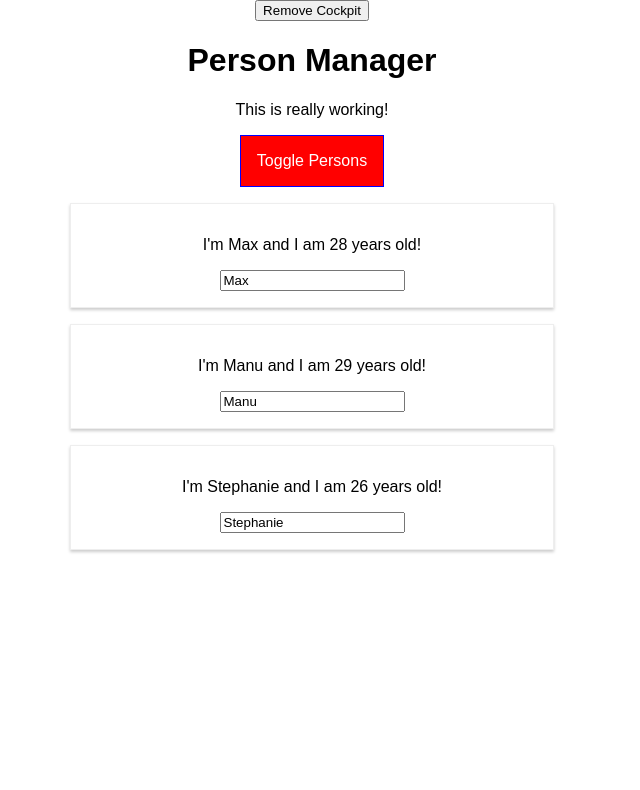
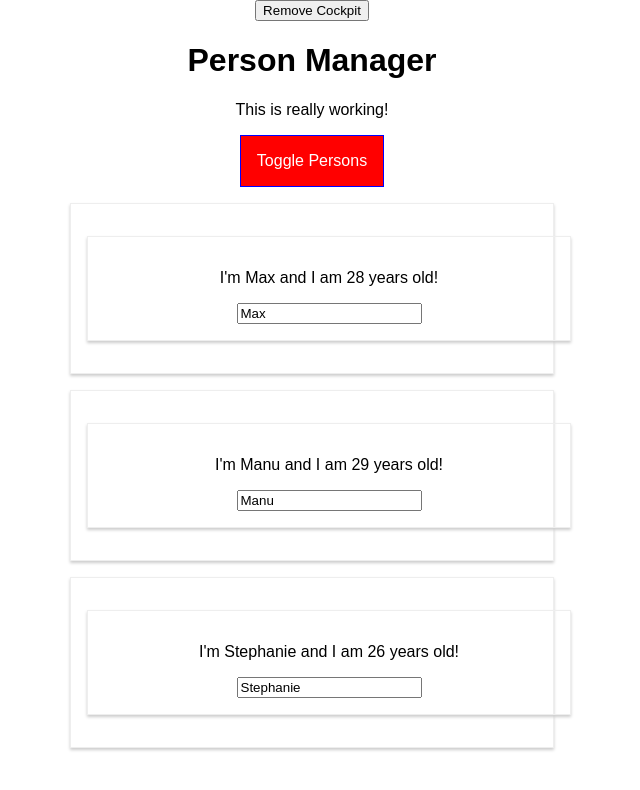
Before and after one commit to ahmedghallab/ReactTutorials, a React app: page / in a window 1280 px wide. Both pictures are taken after a click on the button "Toggle Persons". Shown: the top 790 px of the page, without its empty margins (328-968 px from the left). Built offline with nearby package versions, Linux system fonts and the light colour scheme.

Commit message:
passing unkonw props
107

```diff
--- a/src/components/Persons/Person/Person.js
+++ b/src/components/Persons/Person/Person.js
@@ -1,5 +1,5 @@
 import React, { Component } from 'react';
-
+import withClass from '../../../hoc/withClass';
 import classes from './Person.css';
 
 class Person extends Component {
@@ -21,4 +21,4 @@
   }
 }
 
-export default Person;
+export default withClass(Person,classes.Person);
--- /dev/null
+++ b/src/hoc/Aux.js
@@ -0,0 +1,6 @@
+
+// children is espcial property that simply
+// outputs whatever gets entered bet the opening and
+//closing tag of this component
+const aux = props => props => props.children;
+export default aux;
--- /dev/null
+++ b/src/hoc/withClass.js
@@ -0,0 +1,10 @@
+import React from 'react';
+const withClass = (WrappedComponent, className) => {
+    return props => (
+        <div className={className}>
+            <WrappedComponent {...props}/>
+        </div>
+    );
+};
+
+export default withClass;
```
